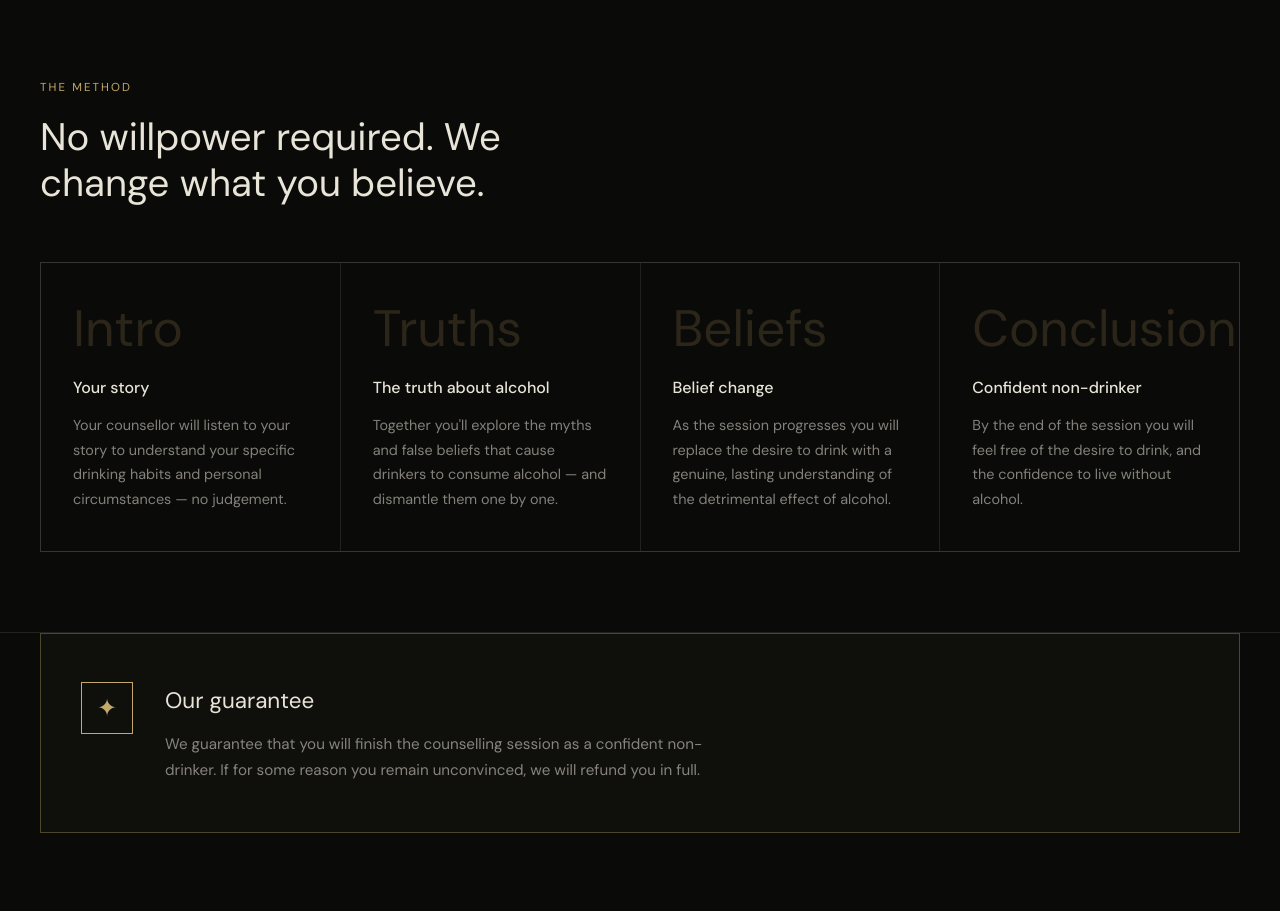
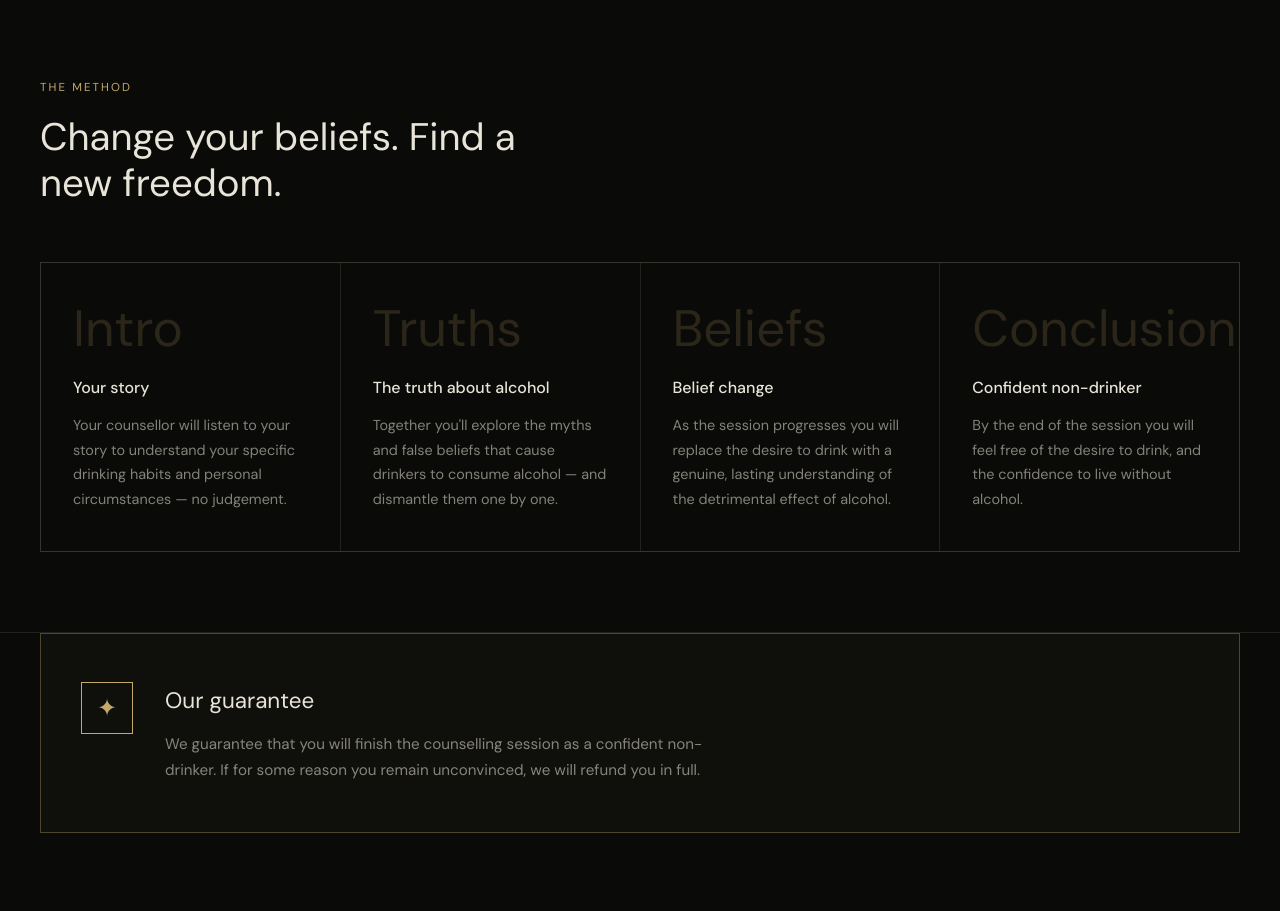
Before and after one commit to prawncocktailcrisps/stopnow, a Next.js app: page / in a window 1280 px wide. Shown: the part 790-1701 px from the top of the page. Built offline with nearby package versions, Linux system fonts and the light colour scheme; a web font is replaced by a local one.

Commit message:
Update motivational text in HowItWorks component

```diff
--- a/app/components/HowItWorks.tsx
+++ b/app/components/HowItWorks.tsx
@@ -47,7 +47,7 @@ export default function HowItWorks() {
           marginBottom: "3.5rem",
         }}
       >
-        No willpower required. We change what you believe.
+        Change your beliefs. Find a new freedom.
       </h2>
 
       <div
```
